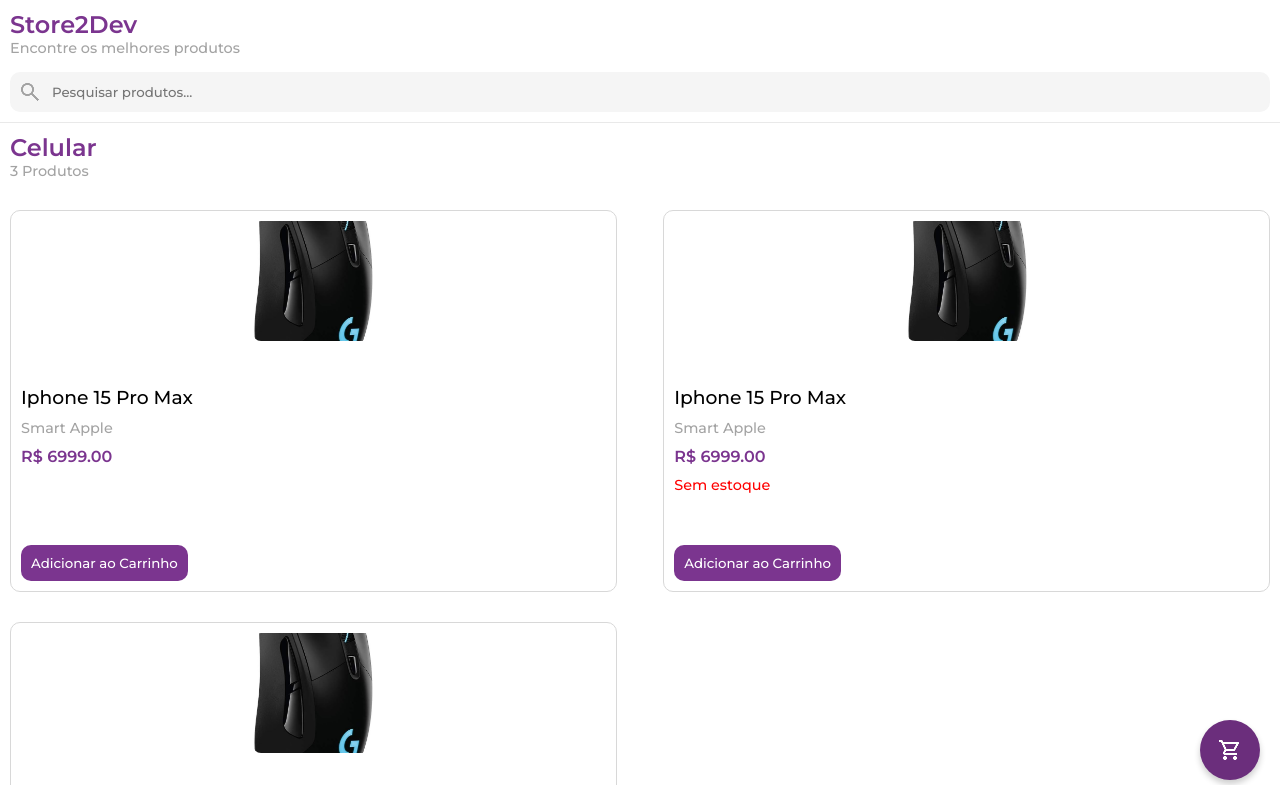
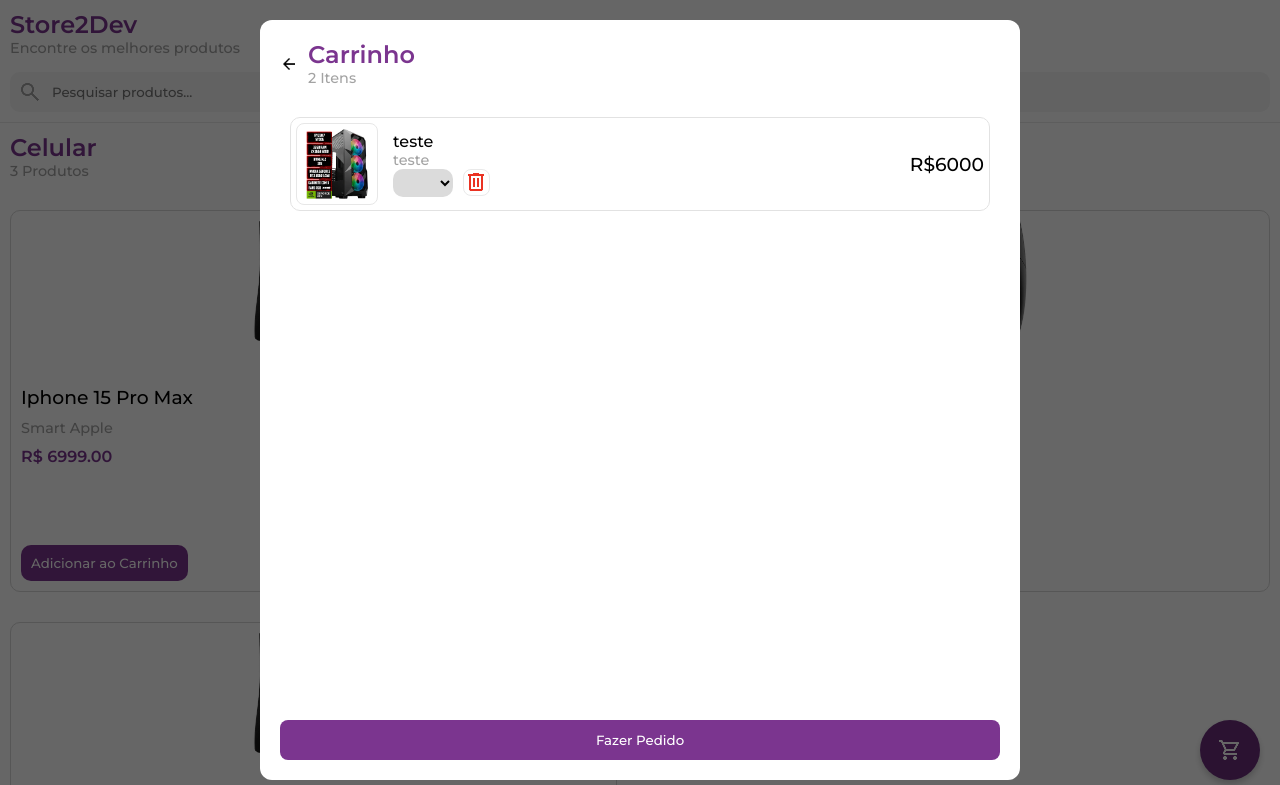
Before and after one commit to Pireeez/Aplicativo-Loja-Online, a website: page static/store.html in a window 1280 px wide. Both pictures are taken after a click on the element 1230 px from the left and 750 px from the top of the page. Shown: the top 785 px of the page. Drawn offline with nearby package versions, Linux system fonts and the light colour scheme; no server answers.

Commit message:
prototipo carrinho

```diff
--- /dev/null
+++ b/static/css/carrinho.css
@@ -0,0 +1,108 @@
+/* Fundo escuro do modal */
+.cart-modal {
+    display: none; /* oculto por padrão */
+    position: fixed;
+    z-index: 1000;
+    left: 0;
+    top: 0;
+    width: 100%;
+    height: 100%;
+    background-color: rgba(0, 0, 0, 0.6);
+    justify-content: center;
+    align-items: center;
+}
+
+/* Conteúdo do modal */
+.cart-content {
+    background: #fff;
+    padding: 20px;
+    border-radius: 12px;
+    width: 90vh;
+    height: 90vh;
+    overflow-y: auto;
+    display: flex;
+    flex-direction: column;
+    gap: 20px;
+    position: relative;
+}
+
+/* Cabeçalho do carrinho */
+.header-carrinho {
+    display: flex;
+    align-items: center;
+    gap: 10px;
+}
+
+.header-carrinho img {
+    width: 18px;
+    cursor: pointer;
+}
+
+/* Itens do carrinho */
+.cart-items {
+    display: flex;
+    flex-direction: column;
+    gap: 10px;
+    margin: 10px;
+}
+
+/* Cada item do carrinho */
+.img-items {
+    display: flex;
+    border: 1px solid rgb(226, 226, 226);
+    padding: 5px;
+    border-radius: 10px;
+    align-items: center;
+}
+
+.img-items img.previw-car {
+    width: 70px;
+    height: 70px;
+    object-fit: contain;
+    object-position: center;
+    border-radius: 8px;
+    padding: 5px;
+    border: 1px solid rgb(231, 231, 231);
+    margin-right: 15px;
+}
+
+.name-desc {
+    display: flex;
+    flex-direction: column;
+    flex: 1;
+}
+
+.qtd-produto {
+    display: flex;
+    align-items: center;
+}
+
+.qtd-produto select {
+    border: none;
+    background-color: rgb(219, 219, 219);
+    border-radius: 10px;
+    padding: 5px;
+    width: 60px;
+    margin-right: 10px;
+}
+
+.delete-produto {
+    width: 25px;
+    height: 25px;
+    object-fit: contain;
+    object-position: center;
+    border-radius: 8px;
+    border: 1px solid rgb(233, 233, 233);
+    cursor: pointer;
+}
+
+/* Botão finalizar */
+.finalizar {
+    padding: 12px;
+    background: #7b358f;
+    color: #fff;
+    border: none;
+    border-radius: 8px;
+    cursor: pointer;
+    margin-top: auto;
+}
--- a/static/script/frontStore.js
+++ b/static/script/frontStore.js
@@ -92,7 +92,22 @@
             divContainer.appendChild(infoProduto);
             sectionContainer.appendChild(divContainer);
 
-            btnProduto.addEventListener('click');
+            btnProduto.addEventListener('click', () => {
+                sendProdutoCarrinho(item);
+            });
         });
     }
 };
+
+const sendProdutoCarrinho = (produto) => {
+    try {
+        console.log(produto);
+        const payload = {
+            id_produto: produto.id_produto,
+            quantidade: 1,
+            valor: produto.preco,
+        };
+    } catch (error) {
+        console.error(error);
+    }
+};
--- a/static/script/libFront.js
+++ b/static/script/libFront.js
@@ -138,3 +138,22 @@
         preview.src = imageURL;
     }
 }
+
+const cartBtn = document.getElementById('cartBtn');
+const cartModal = document.getElementById('cartModal');
+const closeCart = document.getElementById('closeCart');
+
+cartBtn.addEventListener('click', () => {
+    cartModal.style.display = 'flex'; // abre modal
+});
+
+closeCart.addEventListener('click', () => {
+    cartModal.style.display = 'none'; // fecha modal
+});
+
+// fecha se clicar fora do conteúdo
+window.addEventListener('click', (e) => {
+    if (e.target === cartModal) {
+        cartModal.style.display = 'none';
+    }
+});
--- a/static/store.html
+++ b/static/store.html
@@ -10,6 +10,7 @@
         href="https://fonts.googleapis.com/css2?family=Lexend+Deca:wght@200&family=Montserrat:ital,wght@0,100..900;1,100..900&family=Roboto:ital,wght@0,100..900;1,100..900&display=swap"
         rel="stylesheet">
     <link rel="stylesheet" href="./css/store.css">
+    <link rel="stylesheet" href="./css/carrinho.css">
     <script src="https://cdn.jsdelivr.net/npm/axios/dist/axios.min.js"></script>
     <script src="./script/frontProdutos.js" defer></script>
     <script src="./script/libFront.js" defer></script>
@@ -82,8 +83,45 @@
         </section>
     </div>
 
-    <div class="cart-shopping">
+    <div class="cart-shopping" id="cartBtn">
         <img src="./img/carrinho.png" alt="">
+    </div>
+
+    <div class="cart-modal" id="cartModal">
+        <div class="cart-content">
+            <div class="header-carrinho">
+                <img src="./img/arrow_black.png" class="close-cart" id="closeCart">
+                <div>
+                    <h2>Carrinho</h2>
+                    <p>2 Itens</p>
+                </div>
+            </div>
+
+            <div class="cart-items">
+                <div class="img-items">
+                    <img class="previw-car" src="../uploads/1758261722751.jpg" alt="">
+                    <div class="name-desc">
+                        <h4>teste</h4>
+                        <p>teste</p>
+                        <div class="qtd-produto">
+                            <select></select>
+                            <div class="delete-produto">
+                                <img src="./img/delete.png" alt="">
+                            </div>
+                        </div>
+                    </div>
+                    <h3>R$6000</h3>
+                </div>
+            </div>
+
+
+            <button class="finalizar">Fazer Pedido</button>
+        </div>
+    </div>
+
+
+
+
     </div>
 </body>
 
```
Also changed, not shown: static/img/arrow_black.png (added), static/img/delete.png (added).
